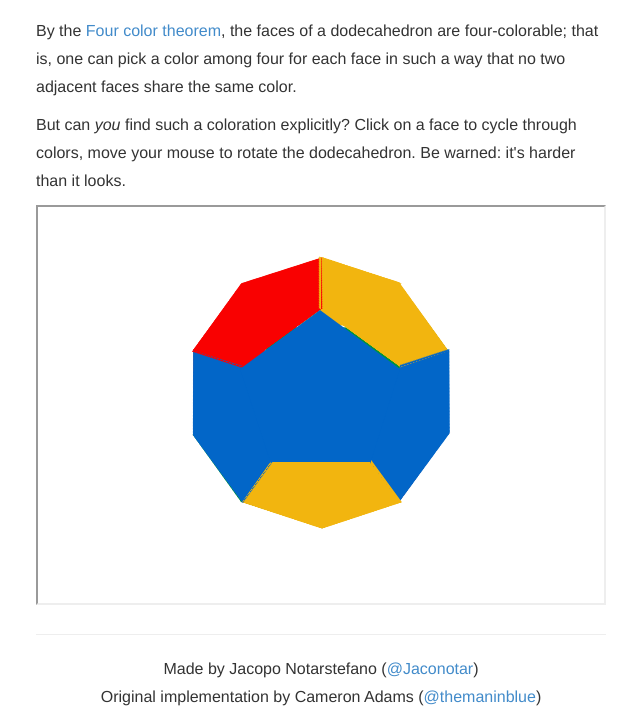
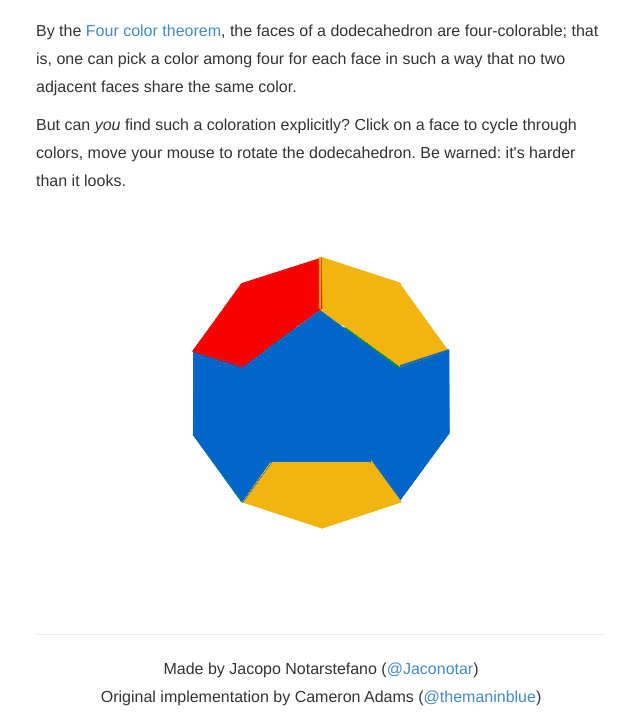
Before and after one commit to jacquerie/dodeca, a plain HTML site: page index.html in a window 1280 px wide. Shown: the part 84-805 px from the top of the page, without its empty margins (319-959 px from the left). Drawn offline with nearby package versions, Linux system fonts and the light colour scheme.

Commit message:
Remove border from iframe.

```diff
--- a/css/application.css
+++ b/css/application.css
@@ -16,6 +16,10 @@ body {
 iframe {
     width: 100%;
     height: 400px;
+    background-color: transparent;
+    border: 0px none transparent;
+    padding: 0px;
+    overflow: hidden;
 }
 
 footer {
```
